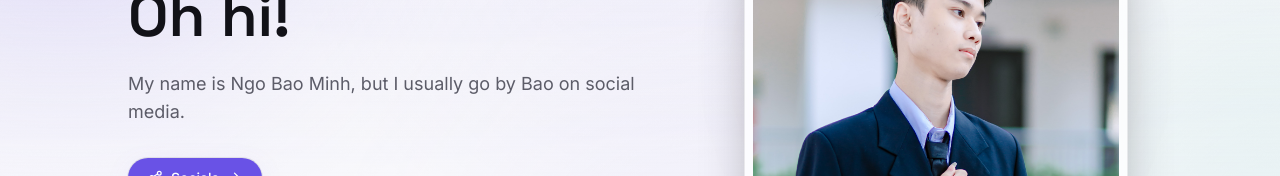
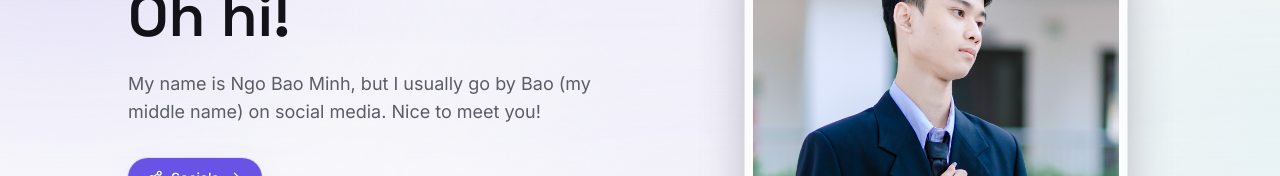
Before and after one commit to nbminh3908/nbminh3908.github.io, a React (Vite) app: page /#/ in a window 1280 px wide. Shown: the part 343-519 px from the top of the page. Built offline with nearby package versions, Linux system fonts and the light colour scheme; no server answers.

Commit message:
Update Home.jsx

```diff
--- a/src/pages/Home.jsx
+++ b/src/pages/Home.jsx
@@ -28,7 +28,7 @@ export default function Home() {
           </motion.h1>
 
           <Reveal delay={0.15} className="mt-6 max-w-lg space-y-4 text-base leading-relaxed text-ink-muted sm:text-lg">
-            <p>My name is Ngo Bao Minh, but I usually go by Bao on social media.</p>
+            <p>My name is Ngo Bao Minh, but I usually go by Bao (my middle name) on social media. Nice to meet you!</p>
           </Reveal>
 
           <Reveal delay={0.24} className="mt-8">
```
